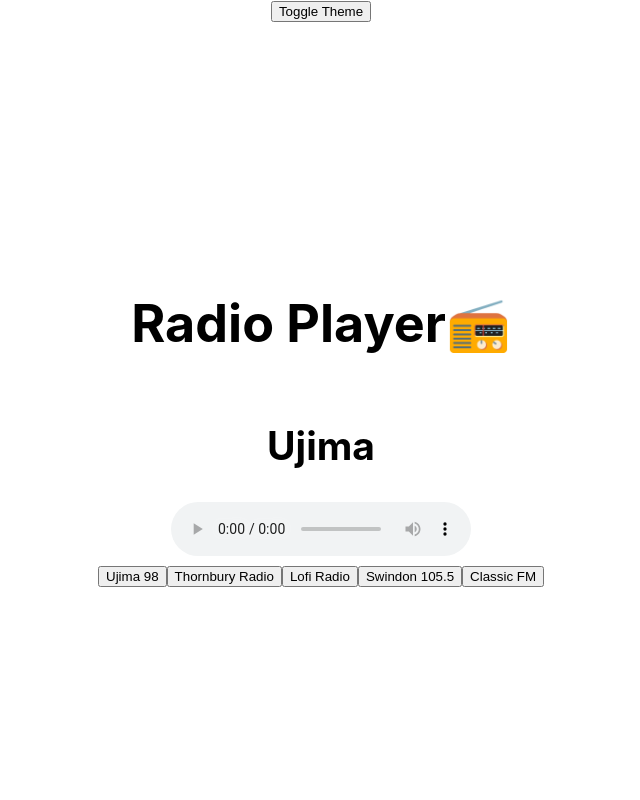
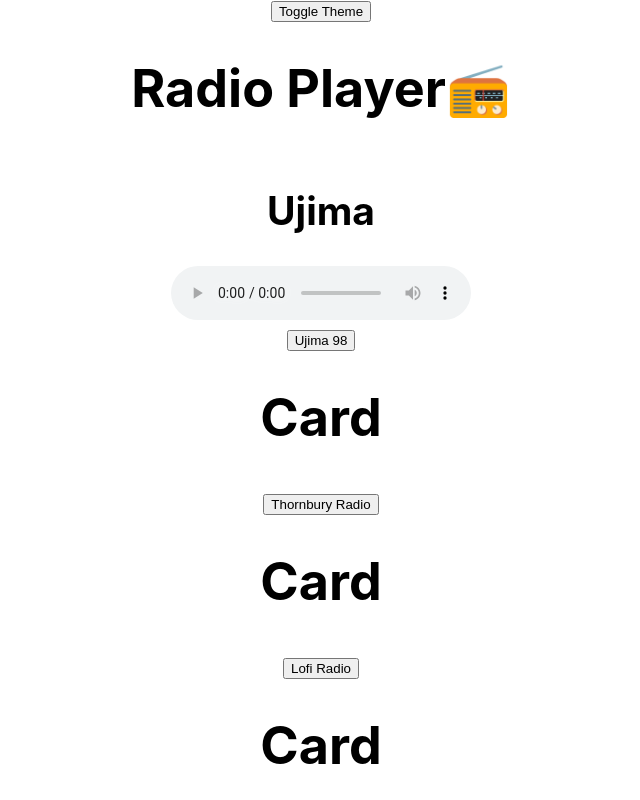
Before and after one commit to scottamass/radio-browser, a React (Create React App) app: page / in a window 1280 px wide. Shown: the top 800 px of the page, without its empty margins (319-959 px from the left). Built offline with nearby package versions, Linux system fonts and the light colour scheme.

Commit message:
updated station card

```diff
--- a/src/App.js
+++ b/src/App.js
@@ -1,6 +1,8 @@
 import React, { useState, useEffect } from 'react';
 import './App.css';
 import stations from './data/stations';
+import Stationcard from './comps/Stationcard';
+
 
 function App() {
   const storedTheme = window.localStorage.getItem('theme') || 'light';
@@ -72,9 +74,12 @@ function App() {
 
         <div>
           {stations.map(item => (
+            <>
             <button key={item.name} onClick={() => handleRadioClick(item.source, item.name)}>
               {item.name}
             </button>
+            <Stationcard/>
+            </>
           ))}
         </div>
       </header>
--- /dev/null
+++ b/src/comps/Stationcard.js
@@ -0,0 +1,14 @@
+import React from 'react';
+
+function Stationcard() {
+
+
+      return (
+
+         <h1>Card</h1>
+
+      )
+
+    }
+
+    export default Stationcard
```
